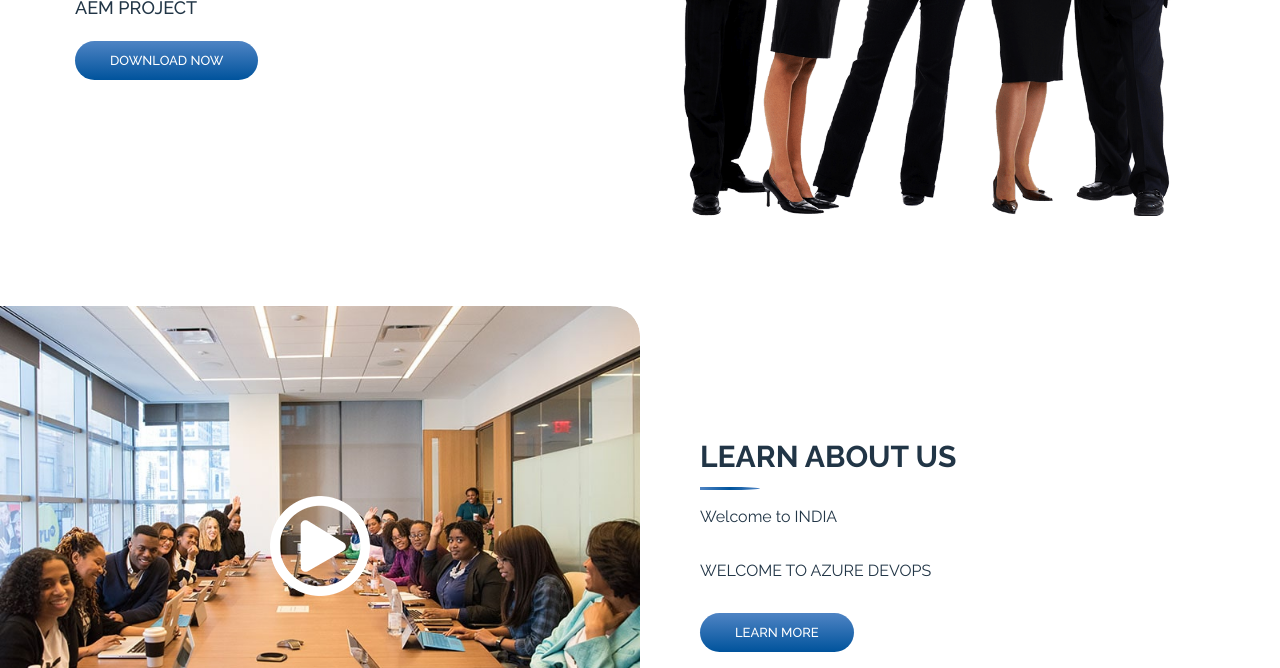
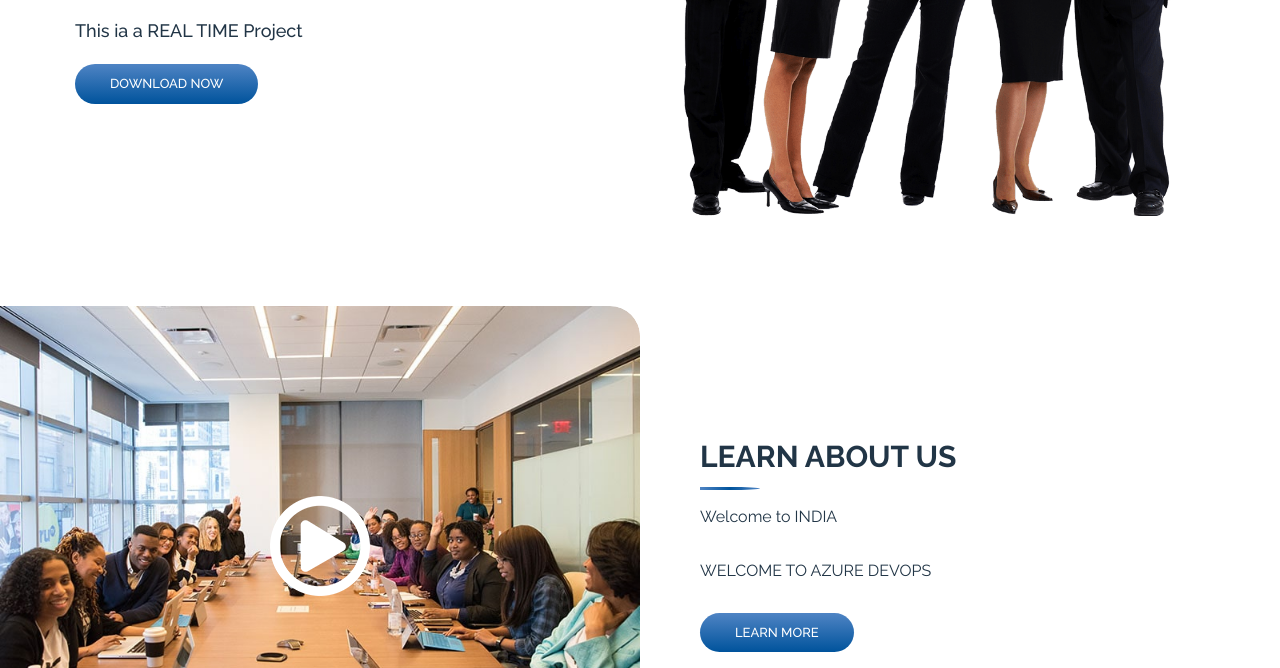
Before and after one commit to amitdigisavy/repo1, a plain HTML site: page index.html in a window 1280 px wide. Shown: the part 432-1100 px from the top of the page. Drawn offline with nearby package versions, Linux system fonts and the light colour scheme; files whose address does not match are found by name.

Commit message:
index file updated

```diff
--- a/index.html
+++ b/index.html
@@ -87,7 +87,8 @@
                         <div class="col-md-6">
                             <h2>Creative & Responsive</h2>
                             <h2><span>HTML5</span> Template</h2>
-                            <p>AEM PROJECT</p>
+                            <p>AEM PROJECT </p>
+			    <p>This ia a REAL TIME Project </p>
                             <a class="btn" href="https://htmlcodex.com/bootstrap-agency-template">Download Now</a>
                         </div>
                         <div class="col-md-6">
```
